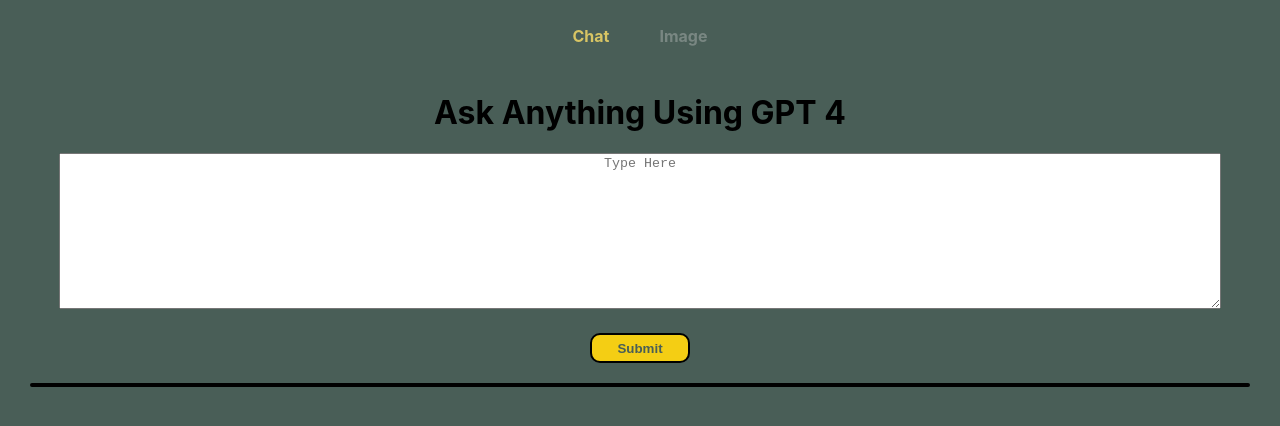
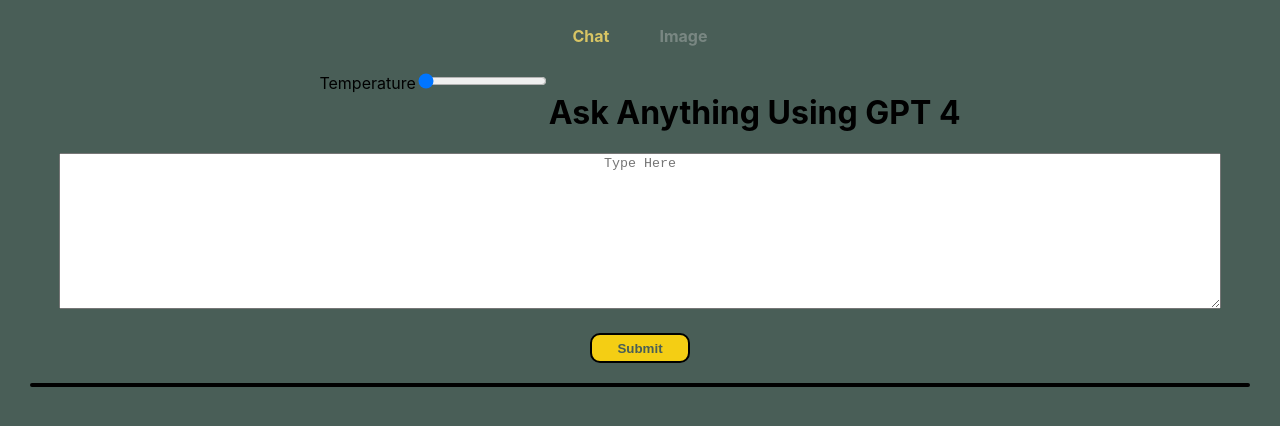
Before and after one commit to j-abellera/openai-project, a React (Create React App) app: page /chat in a window 1280 px wide. Shown: the top 426 px of the page. Built offline with nearby package versions, Linux system fonts and the light colour scheme; no server answers.

Commit message:
add range input for temperature adjustment

```diff
--- a/src/Form.js
+++ b/src/Form.js
@@ -30,7 +30,7 @@ const Form = (props) => {
                     'Content-Type': 'application/json'
                 },
                 data: {
-                    model: 'gpt-4',
+                    model: 'gpt-4-32k',
                     messages: chatLog,
                     temperature: 0,
                     max_tokens: 1000
--- a/src/Generators/ChatGenerator.js
+++ b/src/Generators/ChatGenerator.js
@@ -14,6 +14,10 @@ const ChatGenerator = (props) => {
 
     return (
         <div className='App'>
+          <div>
+            <label htmlFor='temp-range'>Temperature</label>
+            <input name='temp-range' type='range' min={0} max={2} step={0.1} value={0} />
+          </div>
           <Form input={input} setInput={setInput} setResponse={setResponse} setAsked={setAsked} chatLog={chatLog} setChatLog={setChatLog} />
           <p className='asked'>{asked ? `You asked: ${asked}` : null}</p>
           <h4 className='response'>{response ? response : null}</h4>
```
